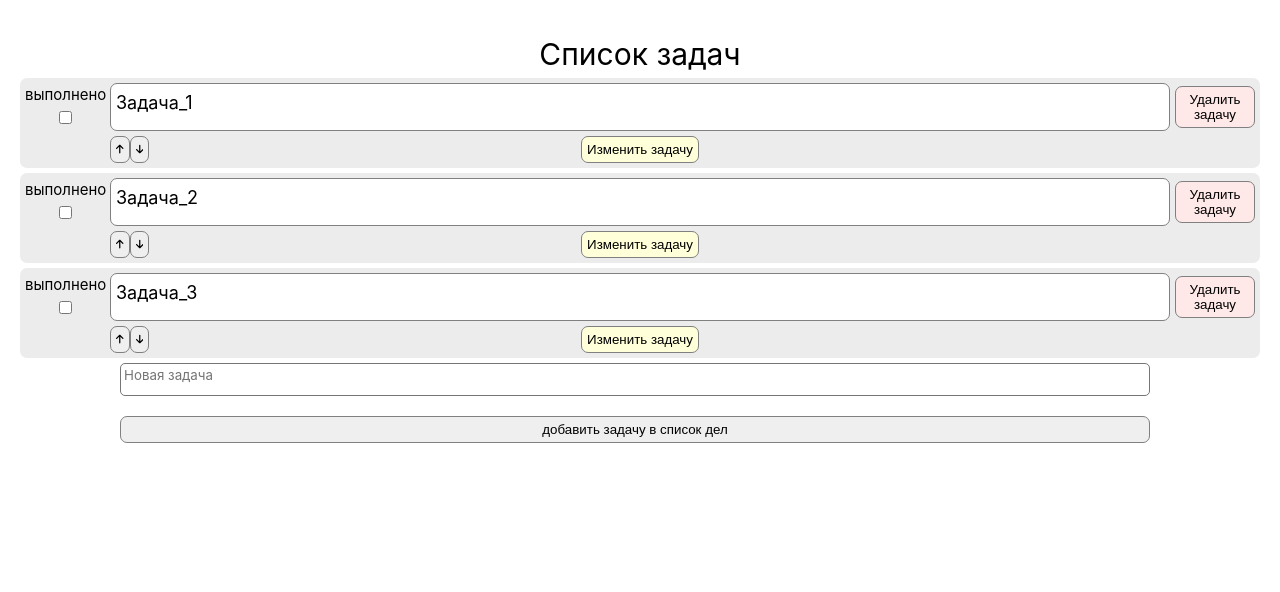
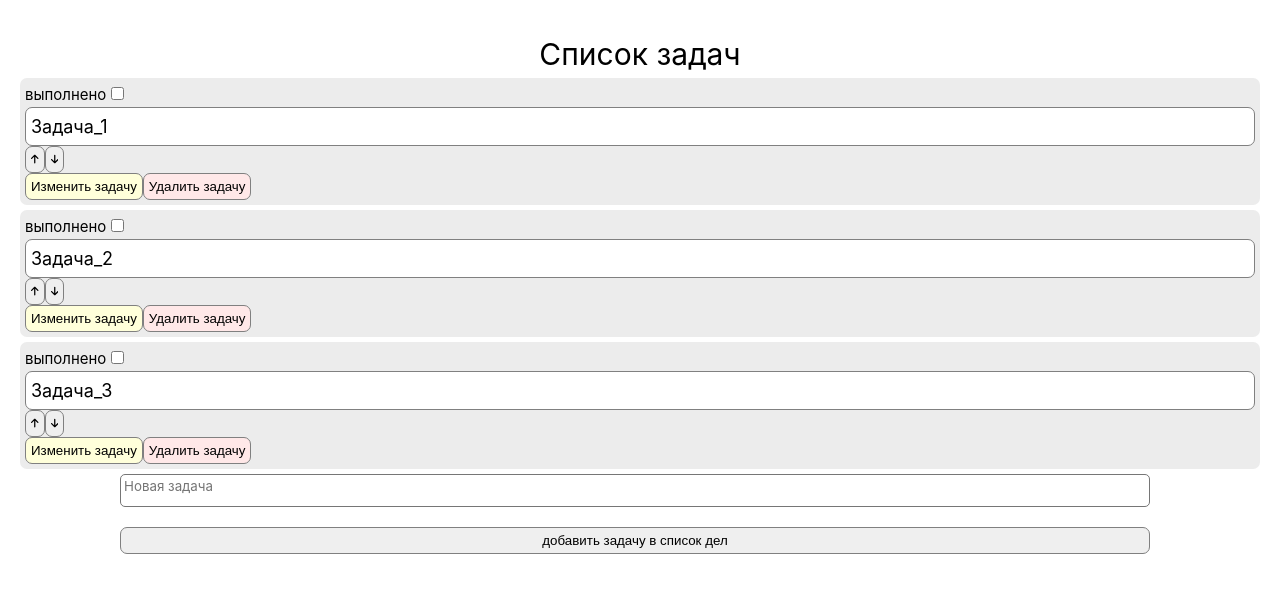
Before and after one commit to FoxTail25/vue-checkList, a Vue app: page / in a window 1280 px wide. Shown: the top 592 px of the page. Built offline with nearby package versions, Linux system fonts and the light colour scheme.

Commit message:
add animation

```diff
--- a/src/App.vue
+++ b/src/App.vue
@@ -61,7 +61,8 @@ export default {
         if(ind > 0) {
           const temp = this.job_list[ind]
           this.job_list[ind] = {...this.job_list[ind-1]}
-          this.job_list[ind-1] = {...temp}
+          this.job_list[ind-1] = {...temp};
+          localStorWork.save(this.job_list)
         } else {
           console.log('выше некуда')
         }
@@ -69,7 +70,8 @@ export default {
         if(ind < this.job_list.length-1) {
           const temp = this.job_list[ind]
           this.job_list[ind] = {...this.job_list[ind+1]}
-          this.job_list[ind+1] = {...temp}
+          this.job_list[ind+1] = {...temp};
+          localStorWork.save(this.job_list)
         } else {
           console.log('ниже некуда')
         }
@@ -79,7 +81,7 @@ export default {
     },
 
   },
-  mounted() {
+  beforeMount() {
     //  сработывает сразу после отрисовки компонента.
     const localStorData = localStorWork.check()
     if (localStorData !== null) {
@@ -100,24 +102,14 @@ export default {
     </h1>
   </header>
 
-  <transition-group name="list" tag="p">
+  <transition-group name="list-complete" tag="p">
 
-    <Job
-    v-for="job_item in job_list"
-    :id="job_item.id"
-    :job="job_item.job"
-    :completed="job_item.completed"
-    :key="job_item.id"
-    @change_job="change_job"
-    @remove_job="remove_job"
-    @move_job="move_job"
-    class="list-item"
-    />
+    <Job v-for="job_item in job_list" :id="job_item.id" :job="job_item.job" :completed="job_item.completed"
+      :key="job_item.id" @change_job="change_job" @remove_job="remove_job" @move_job="move_job"
+      class="list-complete-item" />
 
   </transition-group>
-<Add_job
-@add_job="add_job"
-/>
+  <Add_job @add_job="add_job" />
 
 </template>
 
@@ -127,13 +119,19 @@ header {
   text-align: center;
 }
 
-.list-enter-active,
-.list-leave-active {
-  transition: all 1s ease;
+.list-complete-item {
+  transition: all 0.8s ease;
+  display: inline-block;
+  margin-right: 10px;
 }
-.list-enter-from,
-.list-leave-to {
+
+.list-complete-enter-from,
+.list-complete-leave-to {
   opacity: 0;
   transform: translateY(30px);
 }
+
+.list-complete-leave-active {
+  position: absolute;
+}
 </style>
```
Also changed, not shown: 5 other files (tests, documents, lock files or other folders).
